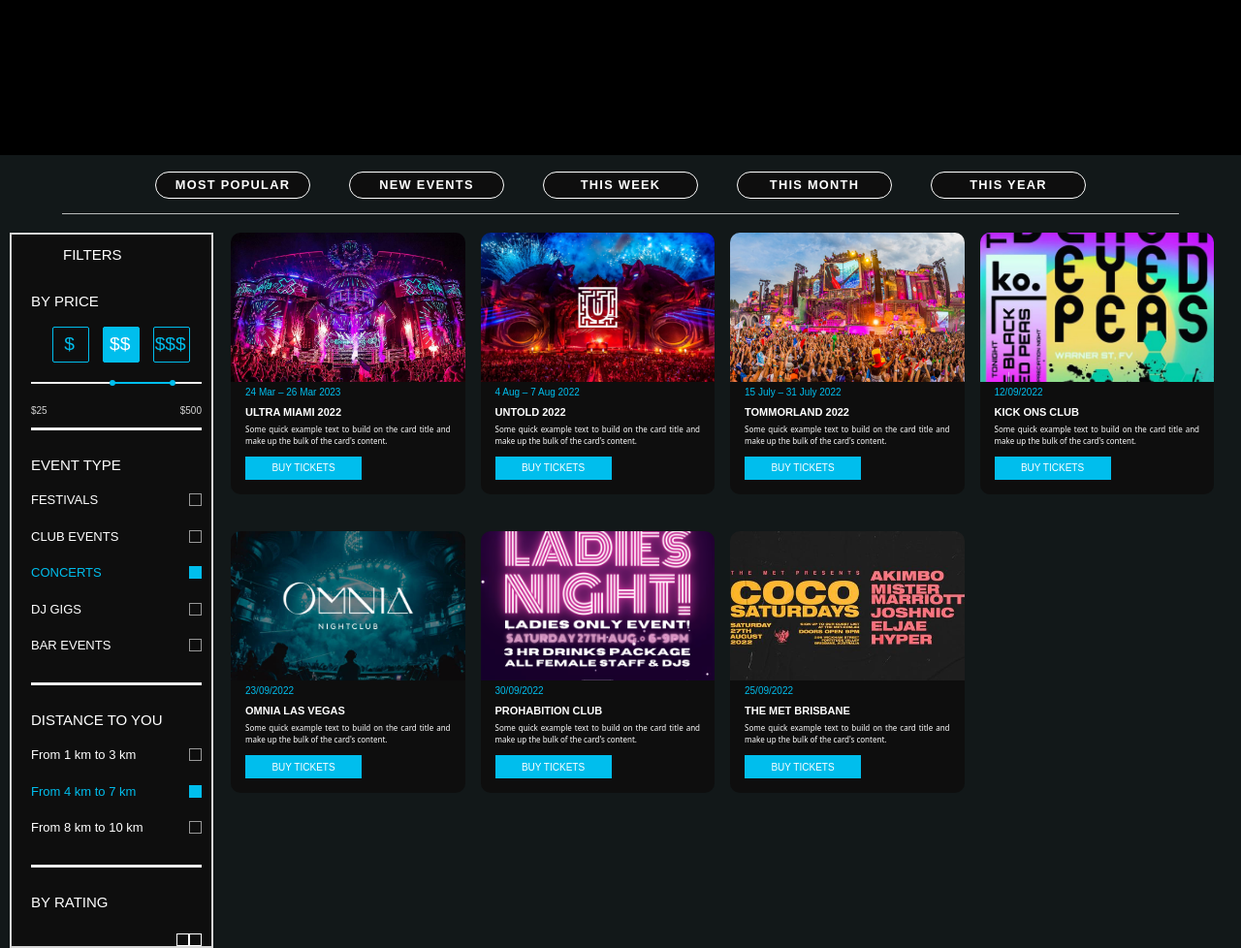
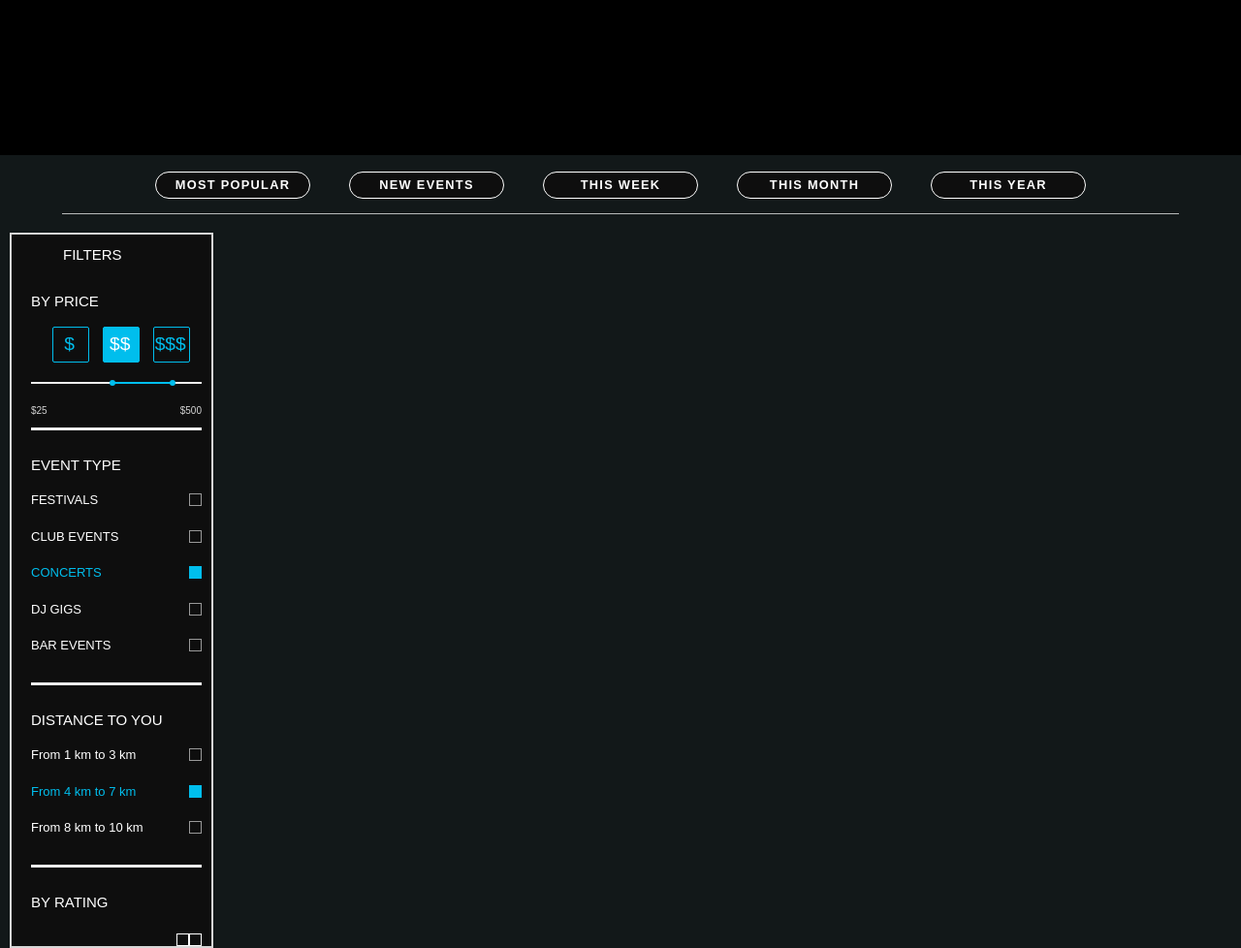
Before and after one commit to mboothy/IAB207Project, a Flask app: template website/templates/index.html in a window 1280 px wide. Shown: the part 540-1518 px from the top of the page at 97% size. Run offline with Flask 2, Linux system fonts and the light colour scheme; the template is opened without the code that fills it, so the values that code supplies are empty; parts of the project's set-up code (start-up, migrations or seed data) failed here and were passed over; some libraries are stand-ins or nearby versions; some web fonts are replaced.

Commit message:
commented out events

```diff
--- a/website/templates/index.html
+++ b/website/templates/index.html
@@ -177,7 +177,7 @@
                     </div>
                 </div>
                 {% endfor %}
-                <div class="col-6 col-sm-6 col-md-4 col-lg-3">
+                <!-- <div class="col-6 col-sm-6 col-md-4 col-lg-3">
                     <div class="cardcontainer">
                         <img src="../static/imgs/carousel images/ultra.jpg" class="card-img-top" alt="...">
                         <div class="cardbody">
@@ -267,7 +267,7 @@
                         </div>
                         <h7 class="ticketstatus">Upcoming</h7>
                     </div>
-                </div>
+                </div> -->
             </div>
             <div class="row gy-3 gx-3">
 
```
